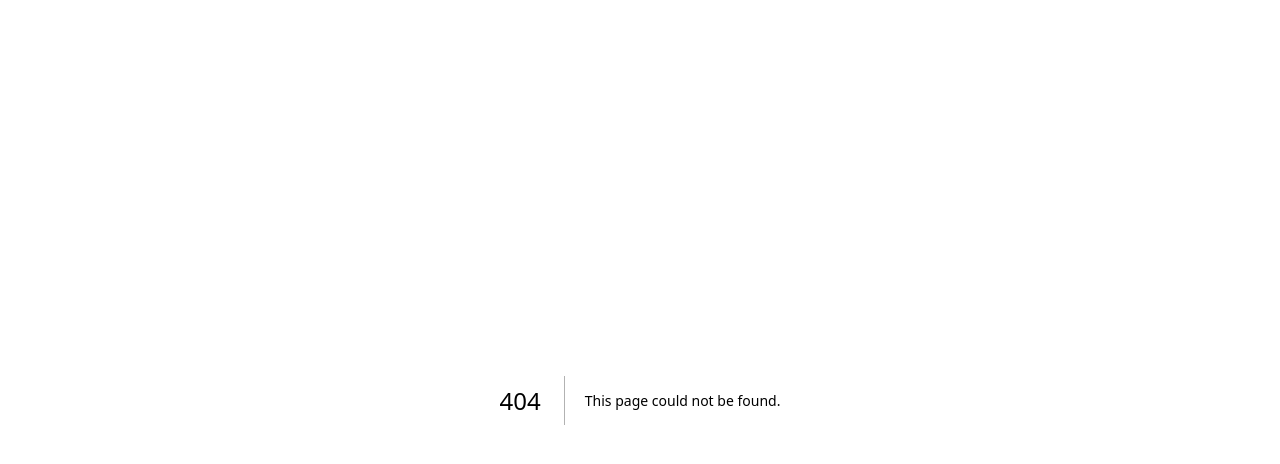
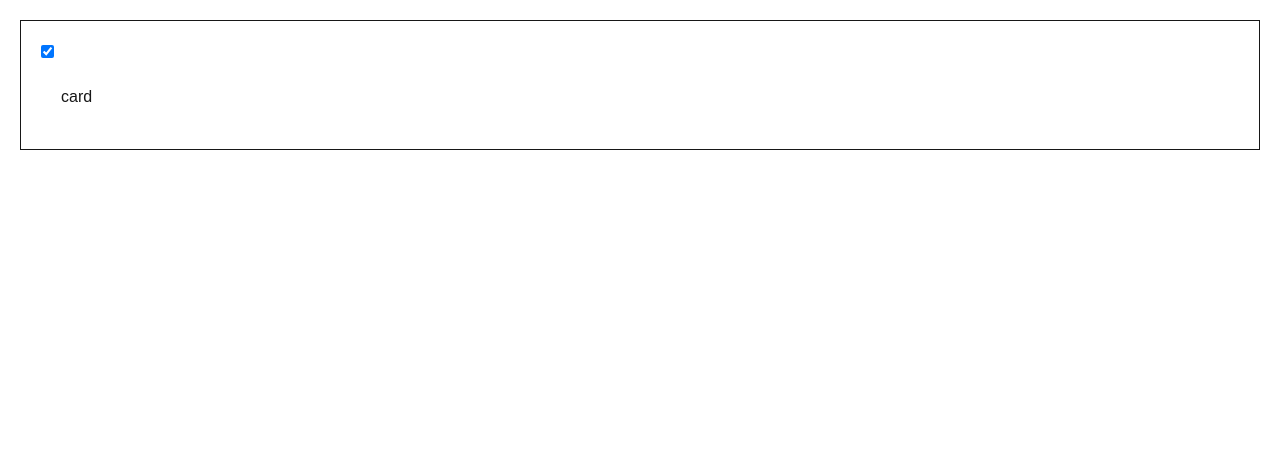
Before and after one commit to jaejin-song/nextjs-study, a Next.js app: page /event-checkbox in a window 1280 px wide. Before the commit this address had no page. Shown: the top 464 px of the page. Built offline with nearby package versions, Linux system fonts and the light colour scheme.

Commit message:
event-checkbox

```diff
--- /dev/null
+++ b/src/app/event-checkbox/page.tsx
@@ -0,0 +1,27 @@
+"use client";
+
+import { useState } from "react";
+
+export default function Page() {
+  const [checked, setChecked] = useState(true);
+
+  const onClick = () => {
+    console.log("!checked :>> ", !checked);
+    setChecked(!checked);
+  };
+
+  return (
+    <div className="p-5">
+      <div className="border p-5" onClick={onClick}>
+        <input
+          type="checkbox"
+          id="test"
+          checked={checked}
+          readOnly
+          className="pointer-events-none"
+        />
+        <div className="flex items-center justify-items-center p-5">card</div>
+      </div>
+    </div>
+  );
+}
```
